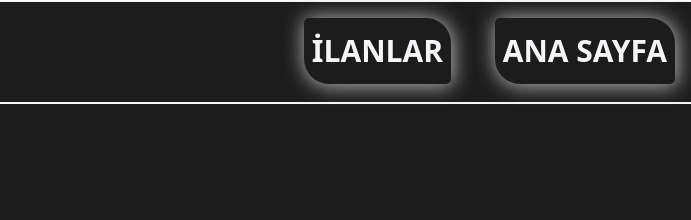
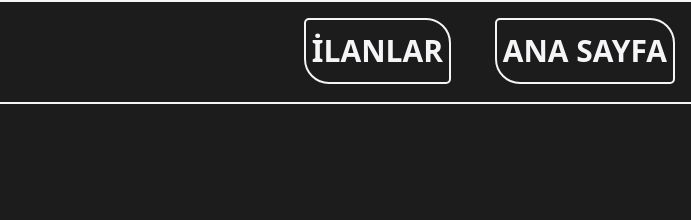
Before and after one commit to Berahatiye/gokhanmert, a plain HTML site: page iletisim.html in a window 1280 px wide. Shown: the top 220 px of the page, 589-1280 px from the left. Drawn offline with Linux system fonts and the light colour scheme.

Commit message:
Add files via upload

```diff
--- a/iletisim.html
+++ b/iletisim.html
@@ -247,21 +247,20 @@ box-sizing: border-box;
 background-color: transparent;
 position: fixed;
 border-radius:  5px 25px;
-border-color: transparent;
+border-color: #f5f5f7;
+border-style: solid;
 font-family: system-ui, -apple-system, BlinkMacSystemFont, 'Segoe UI', Roboto, Oxygen, Ubuntu, Cantarell, 'Open Sans', 'Helvetica Neue', sans-serif;
 right: 1rem;
 top: 1.1rem;
 color: #f5f5f7;
 text-align: center;
 font-size: 30px;
-box-shadow: 1px 1px 20px 1px #b8b8b8;
 }
 
 .ornek button:hover{
     background-color: #f5f5f7;
     color: #0071e3;
     transition: ease 0.12s;
-    box-shadow: 1px 1px 20px 1px transparent;
 }
 
 .ornekk button{
@@ -270,21 +269,20 @@ box-sizing: border-box;
 background-color: transparent;
 position: fixed;
 border-radius:  5px 25px;
-border-color: transparent;
+border-color: #f5f5f7;
+border-style: solid;
 font-family: system-ui, -apple-system, BlinkMacSystemFont, 'Segoe UI', Roboto, Oxygen, Ubuntu, Cantarell, 'Open Sans', 'Helvetica Neue', sans-serif;
 right: 15rem;
 top: 1.1rem;
 color: #f5f5f7;
 text-align: center;
 font-size: 30px;
-box-shadow: 1px 1px 20px 1px #b8b8b8;
 }
 
 .ornekk button:hover{
     background-color: #f5f5f7;
     color: #0071e3;
     transition: ease 0.12s;
-    box-shadow: 1px 1px 20px 1px transparent;
 }
 #menyAvPaa{
  visibility: hidden;
```
Also changed, not shown: ilan.html (+5 -5 lines), index.html (+2 -2 lines).
